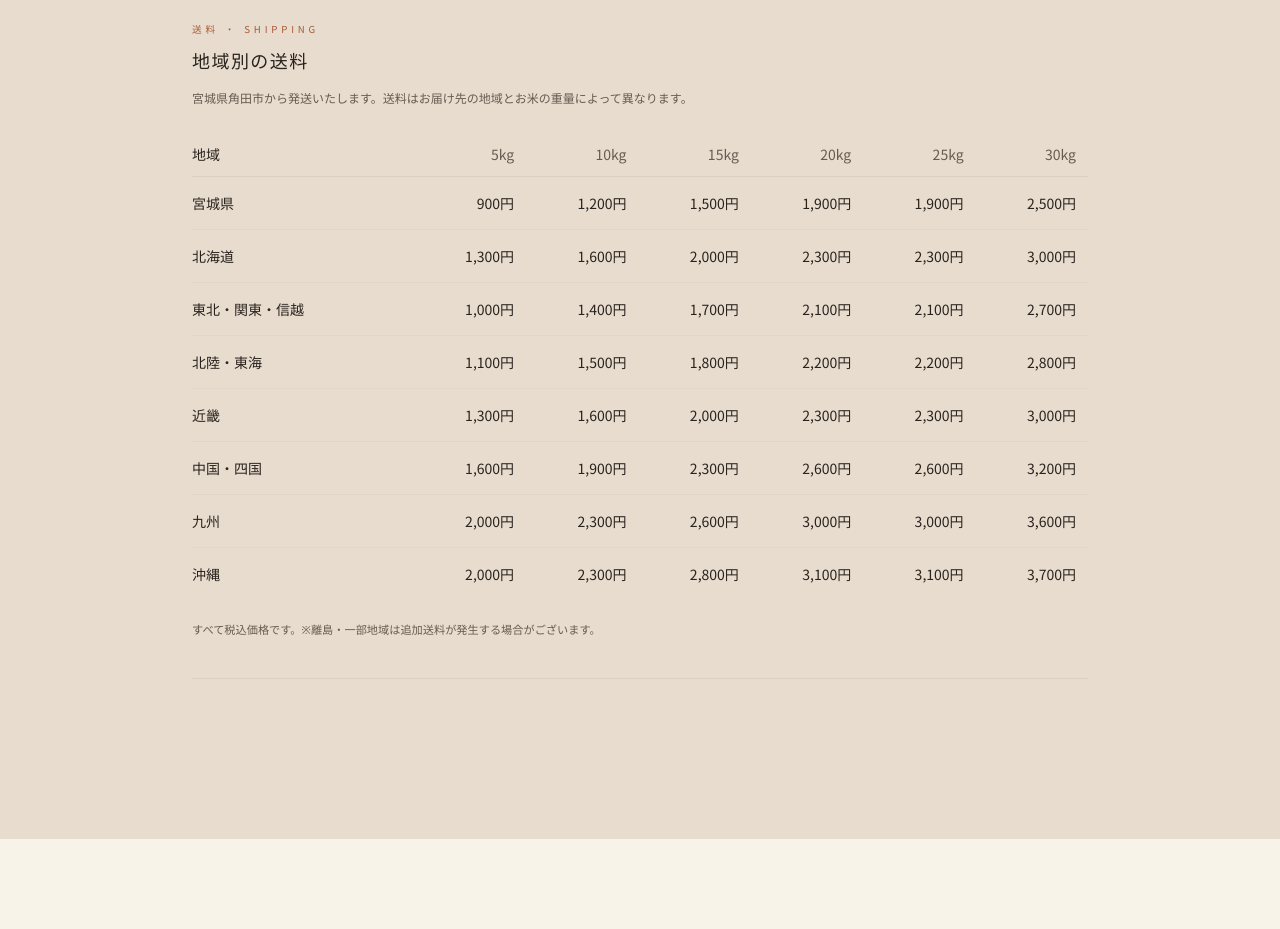
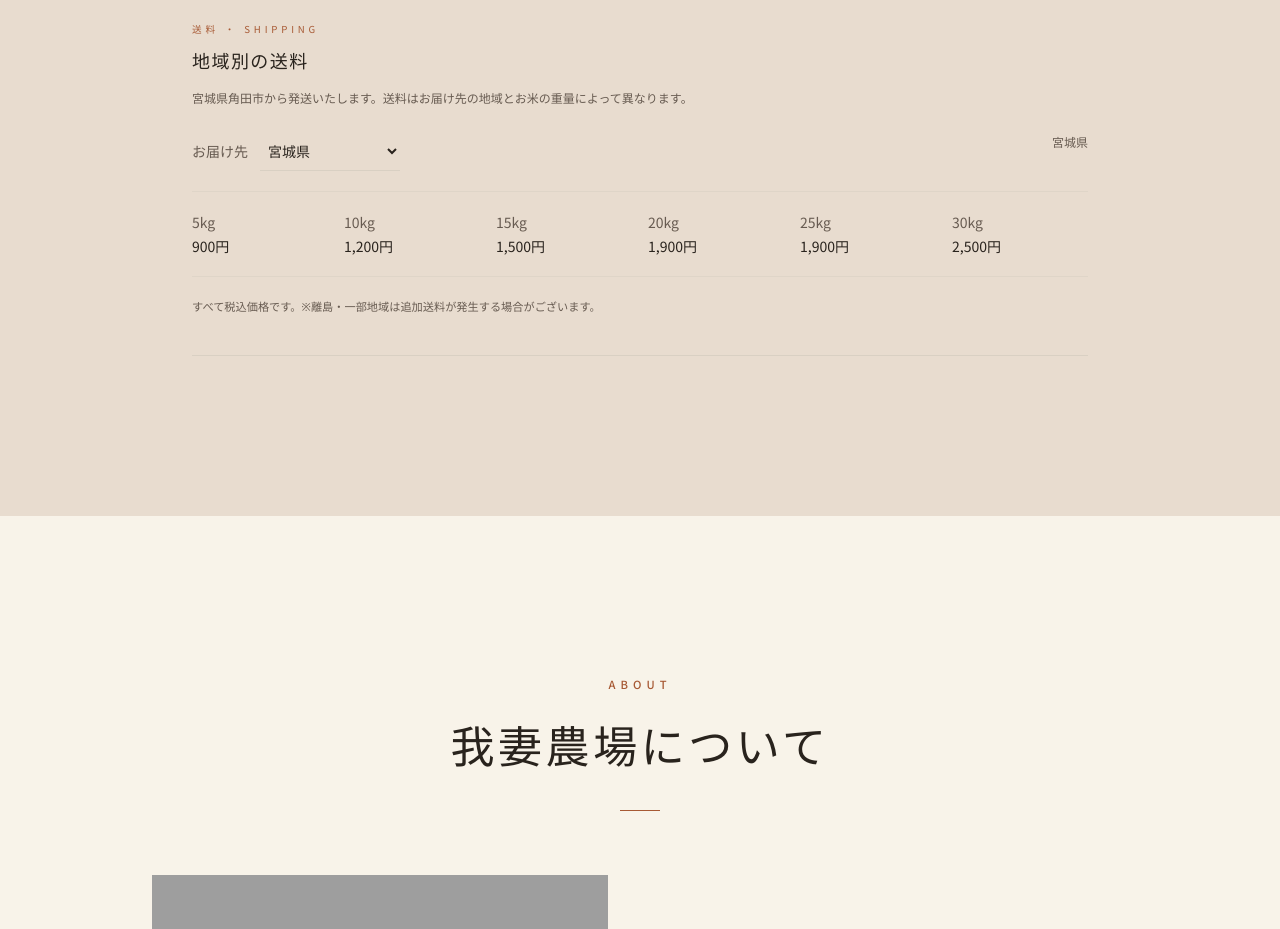
Before and after one commit to 7sprinkle/agatuma-farm, a Next.js app: page / in a window 1280 px wide. Shown: the part 5500-6429 px from the top of the page. Built offline with nearby package versions, Linux system fonts and the light colour scheme; grey boxes are pictures that could not be loaded.

Commit message:
Keep shipping dropdown and update regional rates

```diff
--- a/components/shipping-info.tsx
+++ b/components/shipping-info.tsx
@@ -1,11 +1,13 @@
 'use client'
 
-import { useId } from 'react'
+import { useId, useState } from 'react'
 import { shippingRegions, shippingWeights, yen } from '@/lib/shipping'
 import { FadeIn } from '@/components/fade-in'
 
 export function ShippingInfo() {
   const headingId = useId()
+  const [selectedRegionName, setSelectedRegionName] = useState(shippingRegions[0].name)
+  const selectedRegion = shippingRegions.find((region) => region.name === selectedRegionName) ?? shippingRegions[0]
 
   return (
     <FadeIn className="mx-auto mt-20 max-w-4xl md:mt-24">
@@ -18,29 +20,35 @@ export function ShippingInfo() {
           宮城県角田市から発送いたします。送料はお届け先の地域とお米の重量によって異なります。
         </p>
 
-        <div className="mt-6 overflow-x-auto">
-          <table className="w-full min-w-[680px] border-collapse font-sans text-sm">
-            <caption className="sr-only">地域別送料一覧（税込）</caption>
-            <thead>
-              <tr className="border-b border-border text-left">
-                <th scope="col" className="sticky left-0 min-w-[9rem] bg-clay py-3 pr-4 font-normal text-foreground">地域</th>
-                {shippingWeights.map((weight) => (
-                  <th key={weight} scope="col" className="whitespace-nowrap px-3 py-3 text-right font-normal text-muted-foreground">{weight}kg</th>
-                ))}
-              </tr>
-            </thead>
-            <tbody>
+        <div className="mt-6 flex flex-col gap-5 sm:flex-row sm:items-start sm:justify-between">
+          <label className="flex items-center gap-3 font-sans text-sm text-foreground" htmlFor={`${headingId}-region`}>
+            <span className="text-muted-foreground">お届け先</span>
+            <select
+              id={`${headingId}-region`}
+              value={selectedRegion.name}
+              onChange={(event) => setSelectedRegionName(event.target.value)}
+              className="border-b border-border bg-transparent px-1 py-2 text-foreground outline-none transition-colors focus:border-accent"
+            >
               {shippingRegions.map((region) => (
-                <tr key={region.name} className="border-b border-border/60 last:border-0">
-                  <th scope="row" className="sticky left-0 bg-clay py-4 pr-4 text-left font-normal text-foreground">{region.name}</th>
-                  {shippingWeights.map((weight) => (
-                    <td key={weight} className="whitespace-nowrap px-3 py-4 text-right tabular-nums text-foreground">{yen(region.rates[weight])}</td>
-                  ))}
-                </tr>
+                <option key={region.name} value={region.name} className="bg-background text-foreground">
+                  {region.name}
+                </option>
               ))}
-            </tbody>
-          </table>
+            </select>
+          </label>
+          <p className="font-sans text-xs leading-relaxed text-muted-foreground sm:max-w-xs sm:text-right">
+            {selectedRegion.prefectures.join('・')}
+          </p>
         </div>
+
+        <dl className="mt-5 grid grid-cols-3 gap-x-4 gap-y-3 border-y border-border/60 py-5 font-sans text-sm sm:grid-cols-6">
+          {shippingWeights.map((weight) => (
+            <div key={weight} className="flex items-baseline justify-between gap-2 sm:block">
+              <dt className="text-muted-foreground">{weight}kg</dt>
+              <dd className="whitespace-nowrap tabular-nums text-foreground sm:mt-1">{yen(selectedRegion.rates[weight])}</dd>
+            </div>
+          ))}
+        </dl>
 
         <p className="mt-5 font-sans text-[0.7rem] leading-relaxed text-muted-foreground">
           すべて税込価格です。※離島・一部地域は追加送料が発生する場合がございます。
```
